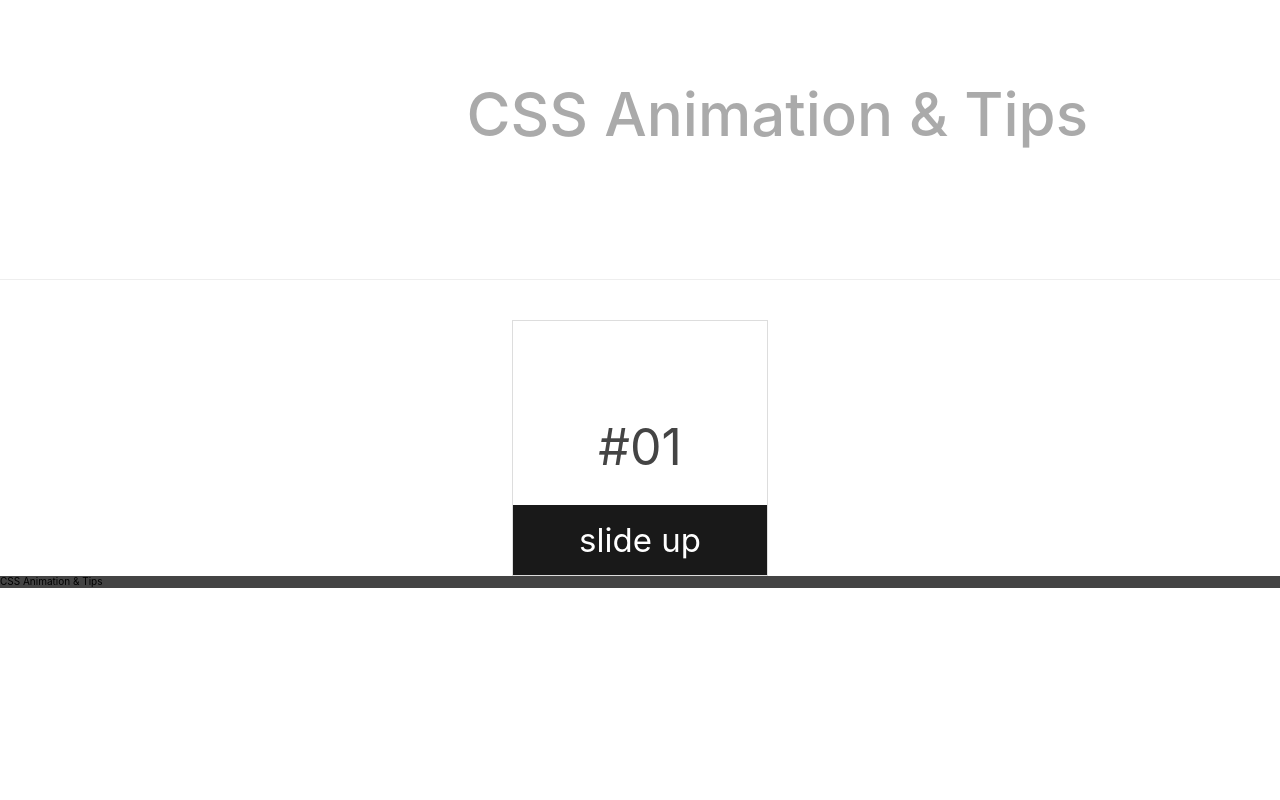
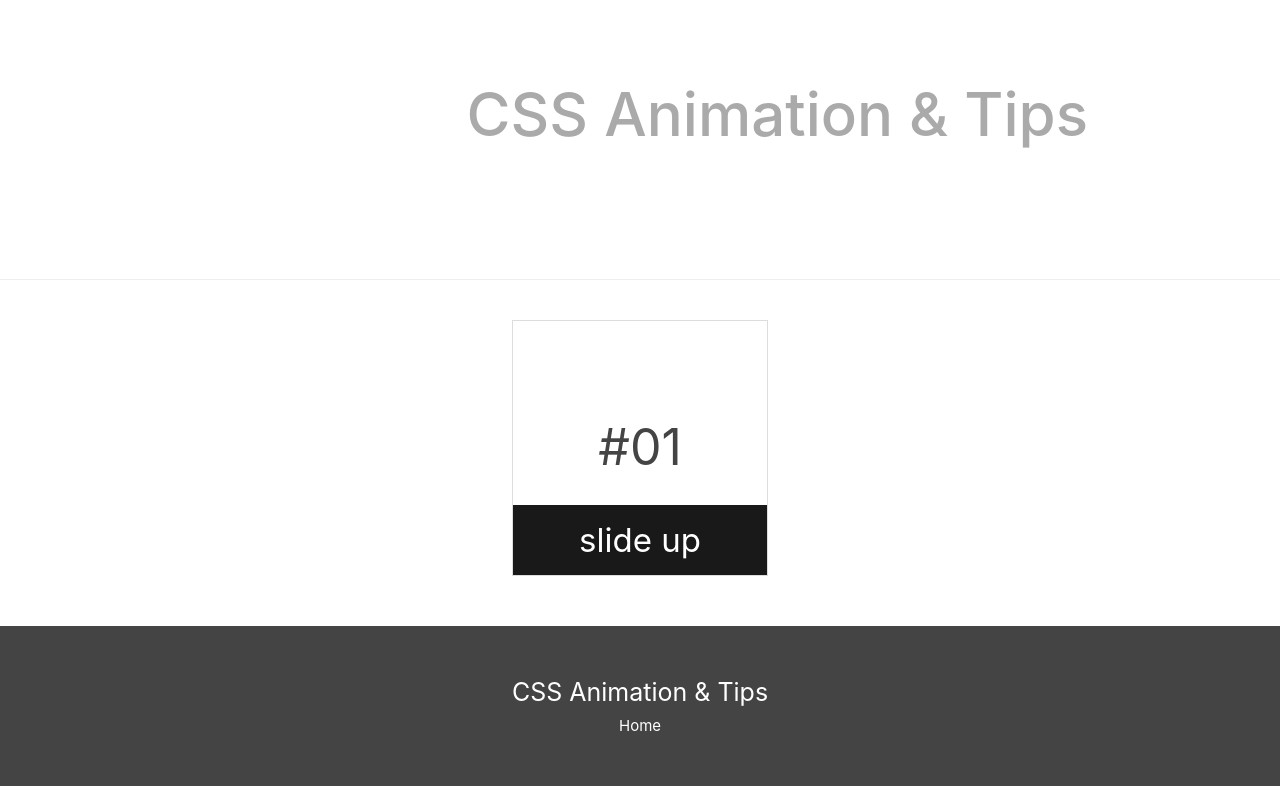
Before and after one commit to kento-yoshidu/CSSAnimation, a Gatsby site: page / in a window 1280 px wide. Built offline with nearby package versions, Linux system fonts and the light colour scheme; Gatsby itself is replaced by a stand-in of ours.

Commit message:
🎨 #38 CSS修正

```diff
--- a/src/components/footer.tsx
+++ b/src/components/footer.tsx
@@ -1,10 +1,13 @@
 import React from "react"
+import { Link } from "gatsby"
 
 const Styles = require("../styles/_footer.module.scss")
 
 const Footer = () => (
   <footer className={Styles.footer}>
     <h1>CSS Animation & Tips</h1>
+
+    <Link to="/">Home</Link>
   </footer>
 )
 
--- a/src/styles/_footer.module.scss
+++ b/src/styles/_footer.module.scss
@@ -1,3 +1,24 @@
 .footer {
+  display: flex;
+  flex-direction: column;
+  justify-content: center;
+  align-items: center;
+  gap: 10px;
+  margin-top: 50px;
+  height: 20vh;
   background-color: #444;
+  h1 {
+    color: #fff;
+    font-size: 2.5rem;
+    text-align: center;
+  }
+  a {
+    display: block;
+    color: #fff;
+    font-size: 1.5rem;
+    text-align: center;
+    &:hover {
+      color: skyblue;
+    }
+  }
 }
--- a/src/styles/_header.module.scss
+++ b/src/styles/_header.module.scss
@@ -19,6 +19,10 @@
     font-weight: 500;
     letter-spacing: 1px;
     text-decoration: underline;
+    transition: 0.3s;
+    &:hover {
+      color: skyblue;
+    }
   }
 }
 
```
